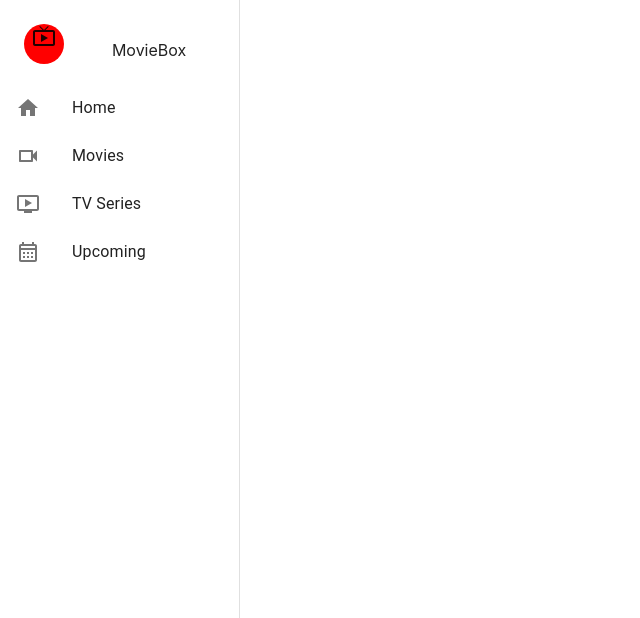
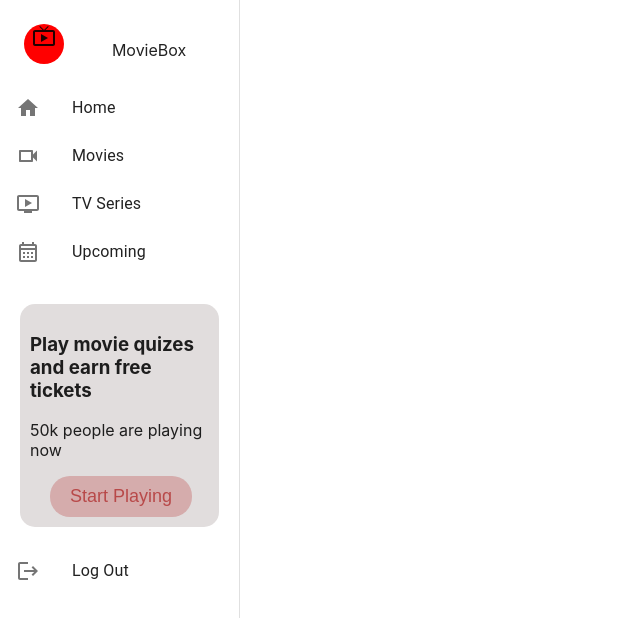
Before and after one commit to wanjirumuigai/stage-2, a React (Create React App) app: page / in a window 1280 px wide. Shown: the top 618 px of the page, without its empty margins (0-640 px from the left). Built offline with nearby package versions, Linux system fonts and the light colour scheme.

Commit message:
styled the sidebar

```diff
--- a/src/components/App.css
+++ b/src/components/App.css
@@ -142,3 +142,21 @@
 
 
 }
+.play-quizzes {
+  text-align: left;
+
+  padding: 10px;
+  background-color: #e1dddd;
+  border-color: #ecb9b9;
+  border-radius: 15px;
+  margin: 20px;
+
+}
+.quiz-btn {
+  border-radius: 20px;
+  background-color: #d5acac;
+  color: rgb(184, 73, 73);
+  text-align: center;
+  margin-left: 20px;
+
+}
--- a/src/components/Sidebar.jsx
+++ b/src/components/Sidebar.jsx
@@ -10,6 +10,8 @@ import OndemandVideoIcon from "@mui/icons-material/OndemandVideo";
 import VideocamOutlinedIcon from "@mui/icons-material/VideocamOutlined";
 
 import { CalendarMonthOutlined, LiveTv } from "@mui/icons-material";
+import { Box, Button, Card, CardActionArea } from "@mui/material";
+import LogoutIcon from "@mui/icons-material/Logout";
 
 const drawerWidth = 240;
 
@@ -60,6 +62,19 @@ export default function Sidebar() {
             <ListItemText primary="Upcoming" />
           </ListItem>
         </List>
+
+        <div className="play-quizzes">
+          <h3>Play movie quizes and earn free tickets</h3>
+          <p>50k people are playing now</p>
+          <button className="quiz-btn">Start Playing</button>
+        </div>
+
+        <ListItem>
+          <ListItemIcon>
+            <LogoutIcon />
+          </ListItemIcon>
+          <ListItemText primary="Log Out" />
+        </ListItem>
       </StyledDrawer>
     </div>
   );
```
